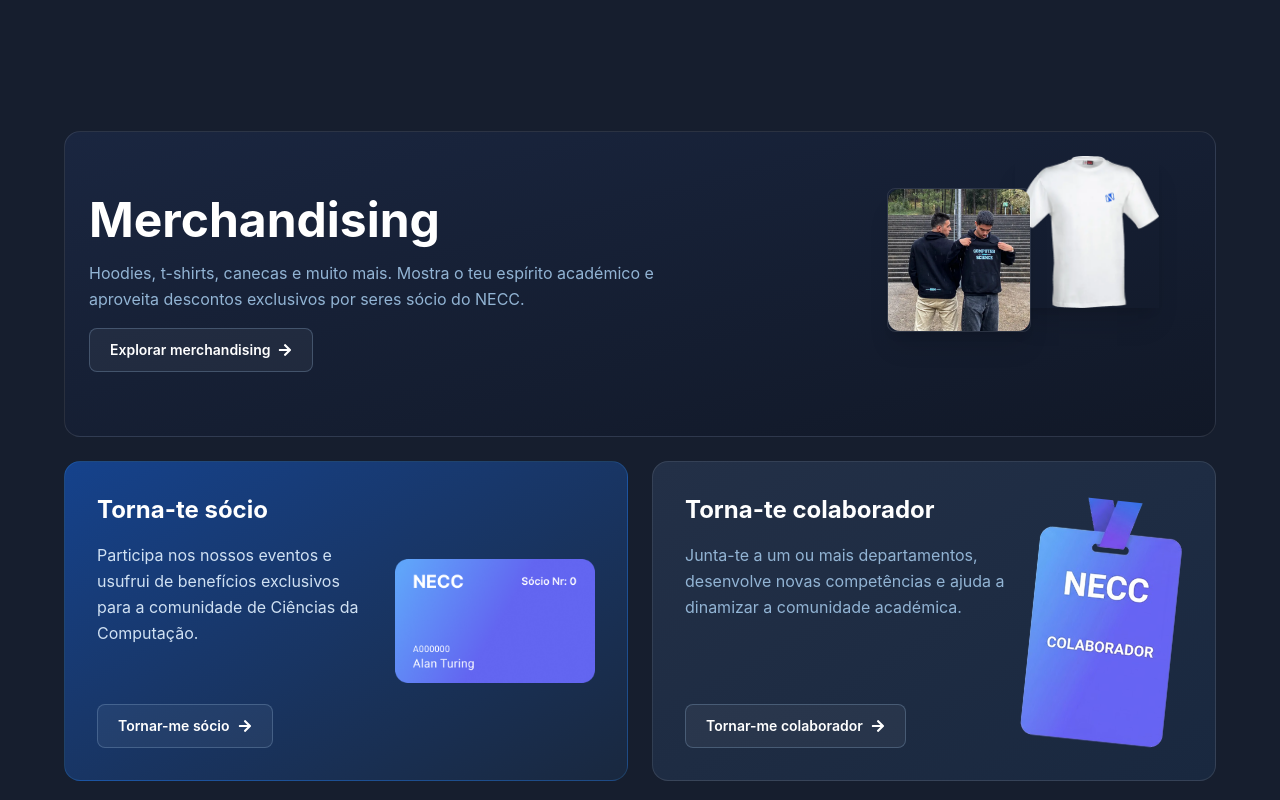
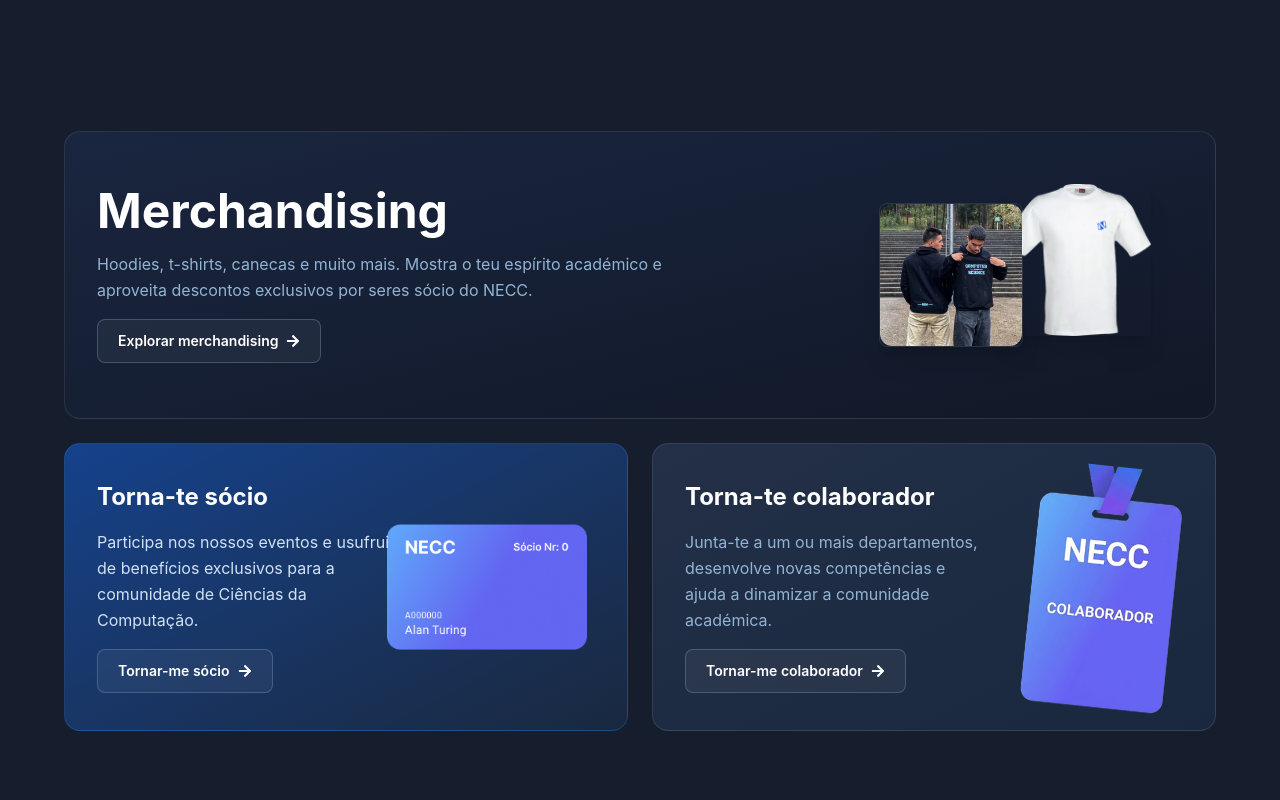
Before and after one commit to NECC/Website2.0, a Next.js app: page / in a window 1280 px wide. Shown: the part 4080-4880 px from the top of the page. Built offline with nearby package versions, Linux system fonts and the light colour scheme.

Commit message:
Refactor layout and styling for Merchandising section in Home component

```diff
--- a/app/page.tsx
+++ b/app/page.tsx
@@ -194,7 +194,6 @@ export default function Home() {
             exclusivos nos nossos parceiros locais em Braga.
           </p>
 
-          {/* Mobile: scroll horizontal, sem barra */}
           <div className="flex gap-4 overflow-x-auto [-ms-overflow-style:none] scrollbar-none [&::-webkit-scrollbar]:hidden md:hidden">
             {partnersData.map((partner) => (
               <div key={partner.name} className="w-48 shrink-0">
@@ -203,7 +202,6 @@ export default function Home() {
             ))}
           </div>
 
-          {/* Desktop: marquee */}
           <div className="hidden md:block">
             <Marquee speed={60} gradient={false}>
               {partnersData.map((partner) => (
@@ -214,12 +212,12 @@ export default function Home() {
             </Marquee>
           </div>
         </section>
-        <section className="mx-auto grid w-full max-w-400 grid-cols-1 gap-4 px-6  text-[#92B4D4] sm:px-10 py-16 lg:grid-cols-2 lg:gap-6 lg:px-16 lg:py-20">
-          {/* Merchandising — apenas desktop */}
-          <Reveal className="hidden lg:col-span-2 lg:block">
-            <div className="group relative flex flex-col justify-between overflow-hidden rounded-2xl border border-white/10 bg-linear-to-br from-[#1A2640] to-[#111827] p-5 transition-colors hover:border-[#3B9EFF]/50 hover:from-[#1A2640]/90 hover:to-[#111827]/90 sm:p-8 lg:flex-row lg:items-center lg:p-6">
-              <div className="relative z-10 flex max-w-2xl flex-col items-start gap-4">
-                <h2 className="text-2xl font-bold text-white sm:text-3xl lg:text-5xl">
+        <section className="mx-auto grid w-full max-w-400 grid-cols-1 gap-4 px-6 text-[#92B4D4] sm:px-10 lg:auto-rows-72 lg:grid-cols-2 lg:gap-6 lg:px-16 lg:py-20">
+          {/* Merchandising */}
+          <Reveal className="hidden lg:col-span-2 lg:block lg:h-full">
+            <div className="group relative flex h-full items-center overflow-hidden rounded-2xl border border-white/10 bg-linear-to-br from-[#1A2640] to-[#111827] p-8 transition-colors hover:border-[#3B9EFF]/50 hover:from-[#1A2640]/90 hover:to-[#111827]/90">
+              <div className="relative z-10 flex max-w-[55%] flex-col items-start gap-4">
+                <h2 className="text-3xl font-bold text-white lg:text-5xl">
                   Merchandising
                 </h2>
 
@@ -231,37 +229,35 @@ export default function Home() {
 
                 <Link
                   href="/merch"
-                  className="inline-flex min-h-11 w-full items-center justify-center gap-2 rounded-lg border border-[#92B4D4]/30 bg-white/5 px-4 py-2.5 text-sm font-semibold text-white transition-all duration-200 hover:border-[#92B4D4]/60 hover:bg-white/10 focus-visible:outline-2 focus-visible:outline-offset-4 focus-visible:outline-[#92B4D4] sm:w-fit sm:px-5"
+                  className="inline-flex min-h-11 w-fit items-center justify-center gap-2 rounded-lg border border-[#92B4D4]/30 bg-white/5 px-5 py-2.5 text-sm font-semibold text-white transition-all duration-200 hover:border-[#92B4D4]/60 hover:bg-white/10 focus-visible:outline-2 focus-visible:outline-offset-4 focus-visible:outline-[#92B4D4]"
                 >
                   Explorar merchandising
                   <FaArrowRight />
                 </Link>
               </div>
 
-              <div className="relative hidden h-64 w-80 shrink-0 lg:block">
+              <div className="pointer-events-none absolute inset-y-0 right-8 w-80">
                 <Image
                   src="/images/merch/merch12.png"
                   alt="Estudante a vestir uma t-shirt do NECC"
                   width={196}
                   height={256}
-                  className="absolute top-8 left-4 z-20 w-36 rounded-lg border border-white/10 object-cover shadow-xl transition-transform duration-300 group-hover:-rotate-3"
+                  className="absolute top-1/2 left-4 z-20 w-36 -translate-y-1/2 rounded-lg border border-white/10 object-cover shadow-xl transition-transform duration-300 group-hover:-rotate-3"
                 />
-
                 <Image
                   src="/images/merch/merch5.png"
                   alt="T-shirt do NECC"
                   width={196}
                   height={256}
-                  className="absolute top-0 left-36 z-10 w-36  object-cover shadow-xl transition-transform duration-300 group-hover:rotate-3"
+                  className="absolute top-1/2 left-36 z-10 w-36 translate-y-[-60%] object-cover shadow-xl transition-transform duration-300 group-hover:rotate-3"
                 />
               </div>
             </div>
           </Reveal>
 
-          <Reveal delay={0.1} className="lg:h-full pb-16 sm:pb-0">
-            <div className="group flex h-full flex-col gap-5 rounded-2xl border border-[#3B9EFF]/20 bg-linear-to-br from-[#15428C] to-[#19283F] p-5 transition-colors duration-300 hover:border-[#3B9EFF]/50 sm:p-8 lg:flex-row lg:items-stretch lg:justify-between">
-              <div className="flex flex-1 flex-col gap-2 sm:gap-3">
-                <div className="flex flex-col gap-4">
+          <Reveal delay={0.1} className="py-16 lg:hidden">
+            <div className="flex flex-col gap-5 rounded-2xl border border-[#3B9EFF]/20 bg-linear-to-br from-[#15428C] to-[#19283F] p-5 transition-colors duration-300 hover:border-[#3B9EFF]/50 sm:p-8">
+              <div className="flex flex-col gap-2 sm:gap-3">
                 <h2 className="text-xl font-bold text-white sm:text-2xl">
                   Torna-te sócio
                 </h2>
@@ -272,8 +268,7 @@ export default function Home() {
                 </p>
               </div>
 
-                {/* Mobile */}
-                <div className="flex items-center justify-between gap-2 lg:hidden">
+              <div className="flex items-center justify-between gap-2">
                 <a
                   href="https://forms.gle/nxgKMxYbd5zGGr247"
                   target="_blank"
@@ -289,16 +284,29 @@ export default function Home() {
                   alt="Cartão de sócio do NECC"
                   width={400}
                   height={250}
-                    className="h-auto w-20 object-contain transition-transform duration-300 group-hover:-rotate-3 sm:w-44"
+                  className="h-auto w-20 object-contain sm:w-44"
                 />
               </div>
+            </div>
+          </Reveal>
 
-                {/* Desktop */}
+          <Reveal delay={0.1} className="hidden lg:block lg:h-full">
+            <div className="group relative flex h-full items-center overflow-hidden rounded-2xl border border-[#3B9EFF]/20 bg-linear-to-br from-[#15428C] to-[#19283F] p-8 transition-colors duration-300 hover:border-[#3B9EFF]/50">
+              <div className="relative z-10 flex max-w-[60%] flex-col items-start gap-4">
+                <h2 className="text-2xl font-bold text-white">
+                  Torna-te sócio
+                </h2>
+
+                <p className="max-w-md text-base leading-relaxed text-[#D0E1F3]">
+                  Participa nos nossos eventos e usufrui de benefícios
+                  exclusivos para a comunidade de Ciências da Computação.
+                </p>
+
                 <a
                   href="https://forms.gle/nxgKMxYbd5zGGr247"
                   target="_blank"
                   rel="noopener noreferrer"
-                  className="mt-auto hidden min-h-11 w-fit items-center justify-center gap-2 rounded-lg border border-[#92B4D4]/30 bg-white/5 px-4 py-2.5 text-sm font-semibold text-white transition-all duration-200 hover:border-[#92B4D4]/60 hover:bg-white/10 focus-visible:outline-2 focus-visible:outline-offset-4 focus-visible:outline-[#92B4D4] sm:px-5 lg:inline-flex"
+                  className="inline-flex min-h-11 w-fit items-center justify-center gap-2 rounded-lg border border-[#92B4D4]/30 bg-white/5 px-5 py-2.5 text-sm font-semibold text-white transition-all duration-200 hover:border-[#92B4D4]/60 hover:bg-white/10 focus-visible:outline-2 focus-visible:outline-offset-4 focus-visible:outline-[#92B4D4]"
                 >
                   Tornar-me sócio
                   <FaArrowRight />
@@ -310,19 +318,19 @@ export default function Home() {
                 alt="Cartão de sócio do NECC"
                 width={400}
                 height={250}
-                className="hidden object-contain transition-transform duration-300 group-hover:-rotate-3 lg:block w-40 xl:w-50 lg:self-center"
+                className="pointer-events-none absolute top-1/2 right-6 h-auto w-40 -translate-y-1/2 object-contain transition-transform duration-300 group-hover:-rotate-3 xl:right-10 xl:w-50"
               />
             </div>
           </Reveal>
 
           <Reveal delay={0.2} className="hidden lg:block lg:h-full">
-            <div className="group relative flex h-full min-h-80 flex-col overflow-hidden rounded-2xl border border-white/10 bg-linear-to-br from-[#233047] to-[#19283F] p-8 transition-colors duration-300 hover:border-[#92B4D4]/40">
-              <div className="relative z-10 flex max-w-[65%] flex-1 flex-col items-start gap-4">
-                <h2 className="text-xl font-bold text-white sm:text-2xl">
+            <div className="group relative flex h-full items-center overflow-hidden rounded-2xl border border-white/10 bg-linear-to-br from-[#233047] to-[#19283F] p-8 transition-colors duration-300 hover:border-[#92B4D4]/40">
+              <div className="relative z-10 flex max-w-[60%] flex-col items-start gap-4">
+                <h2 className="text-2xl font-bold text-white">
                   Torna-te colaborador
                 </h2>
 
-                <p className="text-sm leading-relaxed text-[#92B4D4] sm:text-base">
+                <p className="text-base leading-relaxed text-[#92B4D4]">
                   Junta-te a um ou mais departamentos, desenvolve novas
                   competências e ajuda a dinamizar a comunidade académica.
                 </p>
@@ -331,7 +339,7 @@ export default function Home() {
                   href="https://forms.gle/GQwVzyqGpm2A6aAK8"
                   target="_blank"
                   rel="noopener noreferrer"
-                  className="mt-auto inline-flex min-h-11 w-fit items-center justify-center gap-2 rounded-lg border border-[#92B4D4]/30 bg-white/5 px-4 py-2.5 text-sm font-semibold text-white transition-all duration-200 hover:border-[#92B4D4]/60 hover:bg-white/10 focus-visible:outline-2 focus-visible:outline-offset-4 focus-visible:outline-[#92B4D4] sm:px-5"
+                  className="inline-flex min-h-11 w-fit items-center justify-center gap-2 rounded-lg border border-[#92B4D4]/30 bg-white/5 px-5 py-2.5 text-sm font-semibold text-white transition-all duration-200 hover:border-[#92B4D4]/60 hover:bg-white/10 focus-visible:outline-2 focus-visible:outline-offset-4 focus-visible:outline-[#92B4D4]"
                 >
                   Tornar-me colaborador
                   <FaArrowRight />
@@ -343,7 +351,7 @@ export default function Home() {
                 alt="Cartão de colaborador do NECC"
                 width={400}
                 height={500}
-                className="absolute right-6 top-1/2 h-auto w-28 -translate-y-1/2 rotate-6 object-contain transition-transform duration-300 group-hover:rotate-12 xl:right-10 xl:w-36"
+                className="pointer-events-none absolute top-1/2 right-6 h-auto w-28 -translate-y-1/2 rotate-6 object-contain transition-transform duration-300 group-hover:rotate-12 xl:right-10 xl:w-36"
               />
             </div>
           </Reveal>
```
Lines whose indentation alone changed are shown as unchanged.
